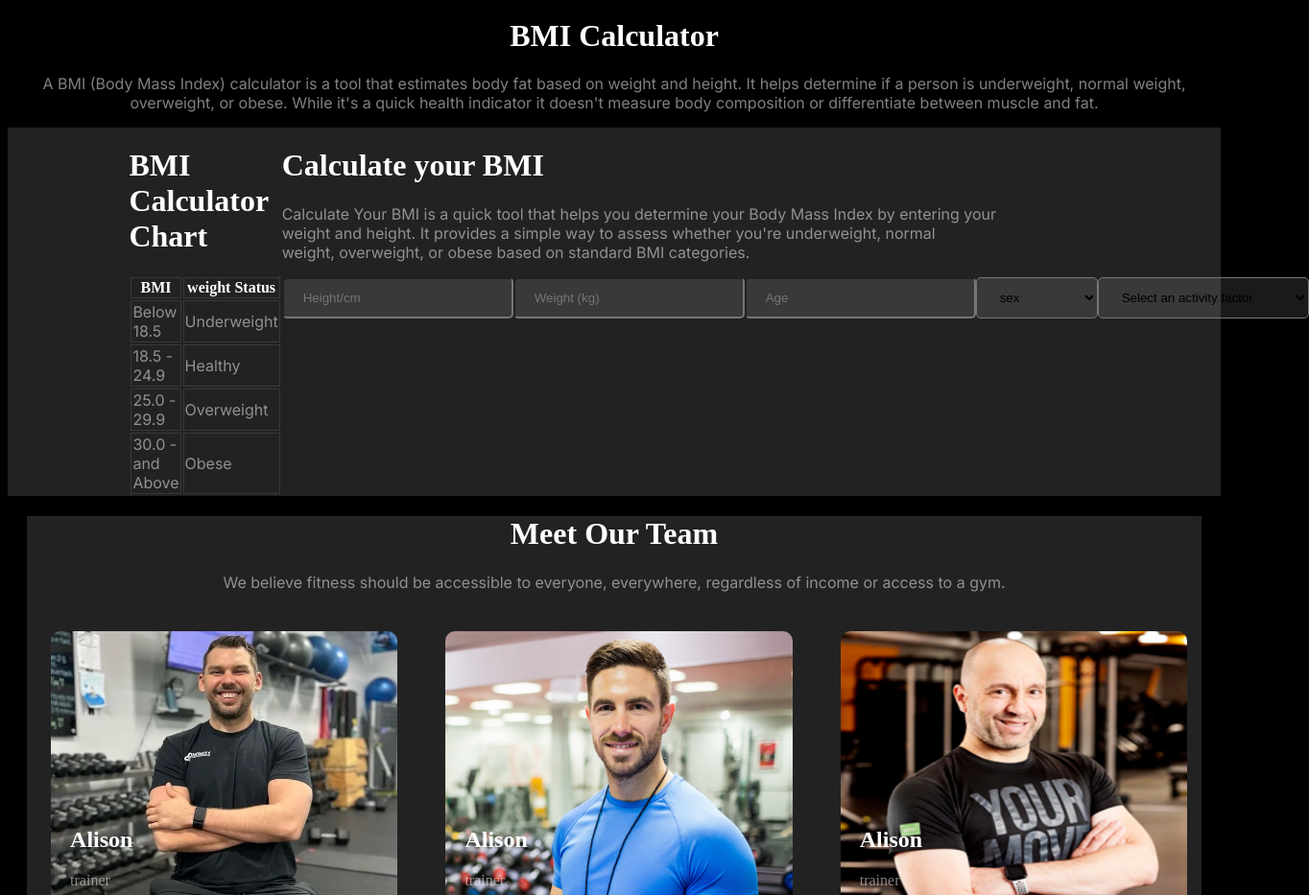
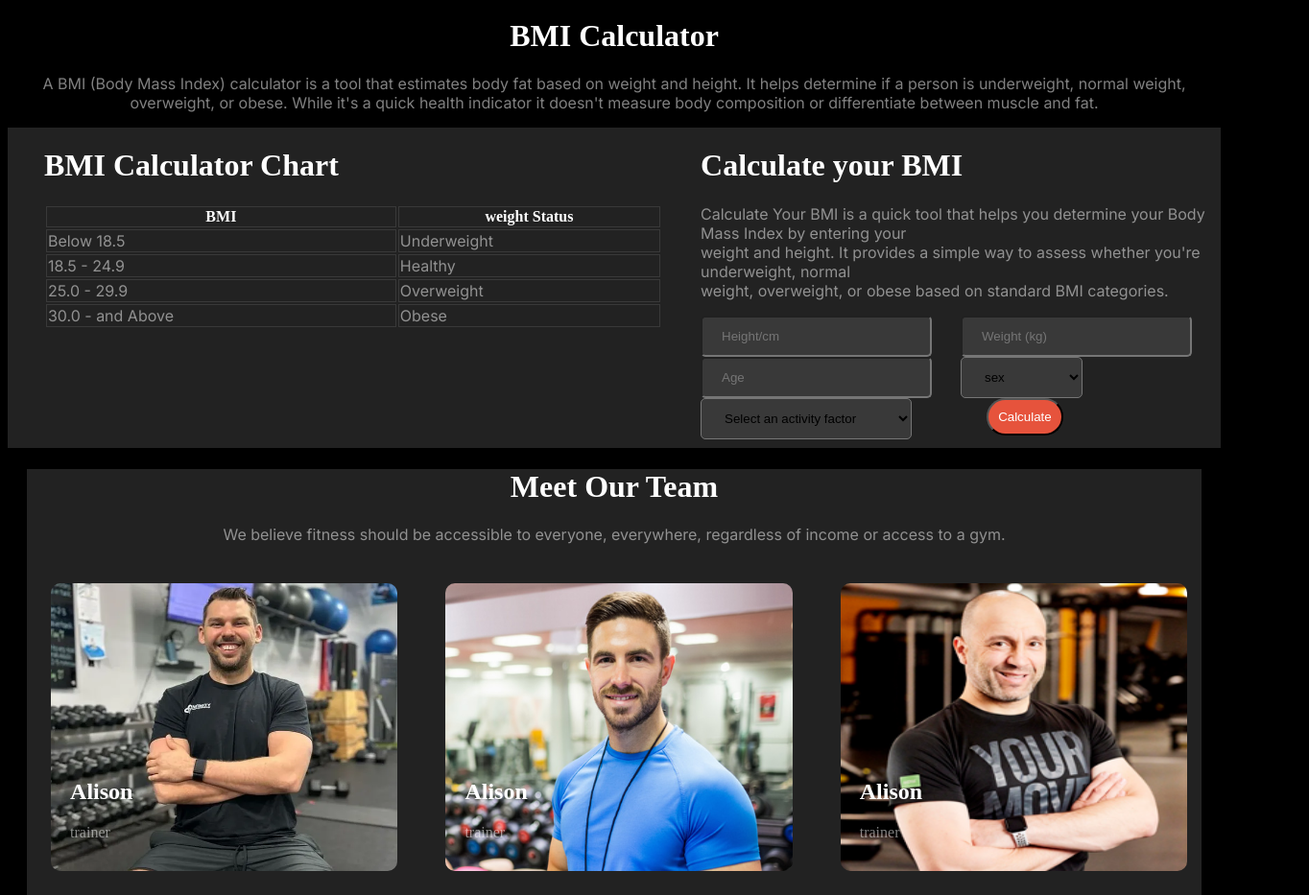
Before and after one commit to Asif22in24/Assignment-02, a plain HTML site: page index.html in a window 1280 px wide. Shown: the part 1562-2495 px from the top of the page at 96% size, 1364 px wide, since content can reach past the window. Drawn offline with Linux system fonts and the light colour scheme; a web font is replaced by a local one.

Commit message:
updated 6th time

```diff
--- a/index.html
+++ b/index.html
@@ -190,8 +190,8 @@
                           <option value="">swimming</option>
                           <option value="">push-up</option></select>
                     </div>
-                    <!-- <div><button style="border-radius: 42px;color: white; margin-right: 40%; margin-left: 90%;margin-bottom: 5%;
-                                          background: rgb(230, 83, 60); padding: 10px;">Calculate </button></div> -->
+                     <div><button style="border-radius: 42px;color: white; margin-right: 40%; margin-left: 10%;margin-bottom: 5%;
+                                          background: rgb(230, 83, 60); padding: 10px;">Calculate </button></div>
                 </div>
                 </div>
                 </div>
--- a/style.css
+++ b/style.css
@@ -213,24 +213,26 @@ hr.solid {
   }
   .full-cal-chart{
     display: flex;
-     justify-content: space-between;
+     justify-content: space-around;
     background-color:rgb(34, 34, 34) ;
-
+    gap:40px;
   }
   .chart{
-    margin-left:10% ;
+    margin-left:3% ;
+    width:70%;
+    height:100%;
   }
   .table,th,td{
     border: 1px solid rgba(255, 255, 255, 0.1);
   }
   .bmi-child{
-width: 50%;
+width: 30%;
 
 
   }
   .bmi-parent{
-    display: flex;
-    /* flex-wrap: wrap;  */
+    display: grid;
+    grid-template-columns:repeat(2,1fr);
     /* box-sizing: content-box; */
   }
   .bmi-parent input,textarea,select{
```
